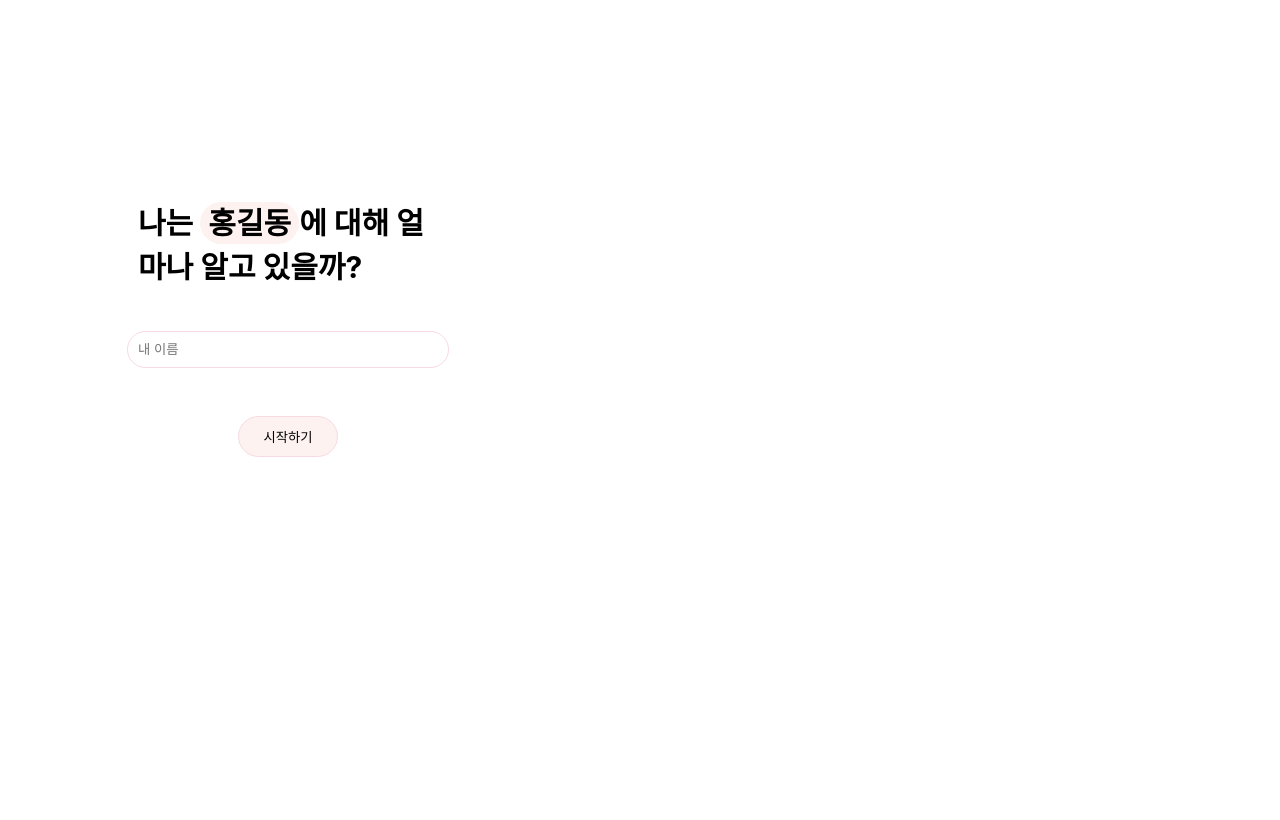
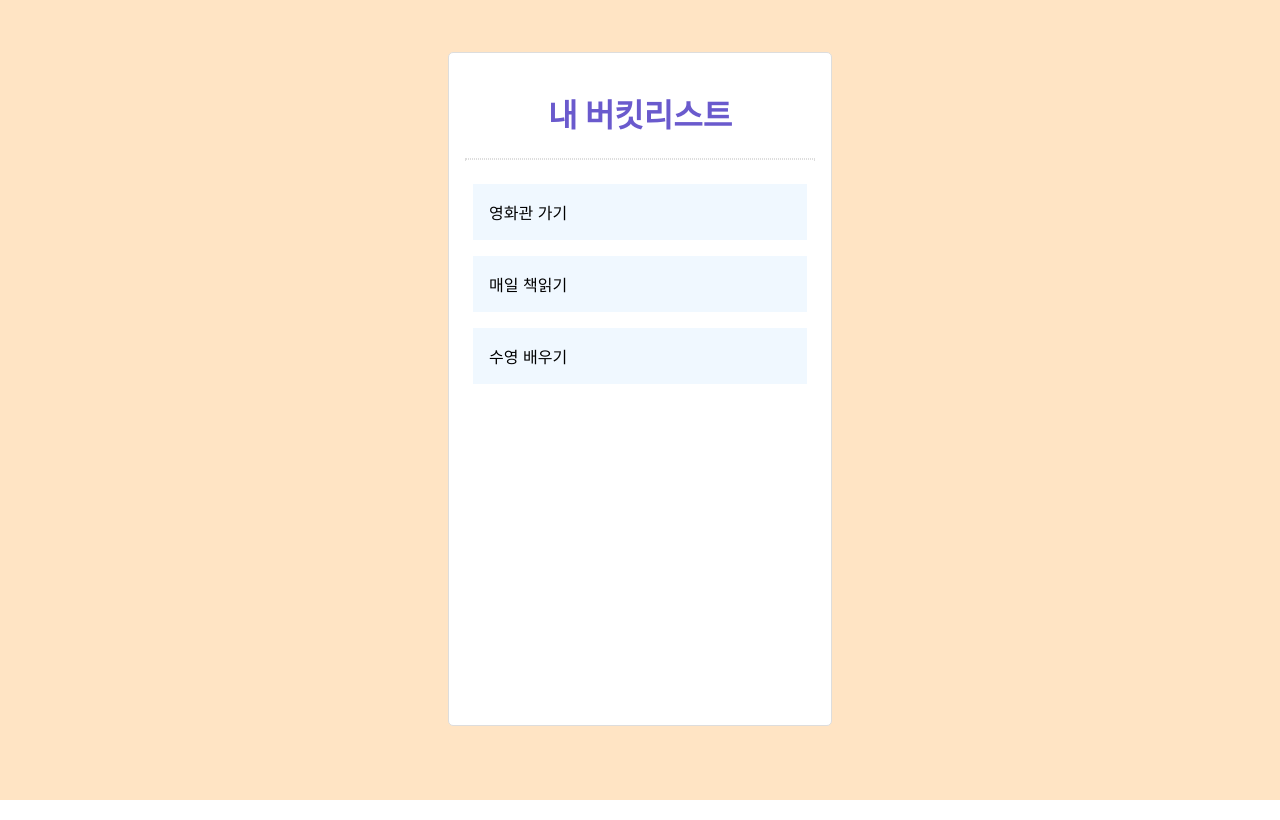
Before and after one commit to bbjoite09/React_Project, a React (Create React App) app in the folder week-1/: page / in a window 1280 px wide. Built offline with nearby package versions, Linux system fonts and the light colour scheme.

Commit message:
feat : add scss

```diff
--- a/week-1/src/App.js
+++ b/week-1/src/App.js
@@ -2,26 +2,34 @@ import React from 'react';
 import logo from './logo.svg';
 // BucketList 컴포넌트를 import 해옵니다.
 // import [컴포넌트 명] from [컴포넌트가 있는 파일경로];
-import Start2 from './Start2';
-import './hw.css'
-
+import BucketList from './BucketList';
+// import './style.css';
+import './scss_ex.scss'
 // 클래스형 컴포넌트는 이렇게 생겼습니다!
 class App extends React.Component {
 
-    constructor(props) {
+  constructor(props){
     super(props);
     // App 컴포넌트의 state를 정의해줍니다.
     this.state = {
-            name: "홍길동",
+      list: ['영화관 가기', '매일 책읽기', '수영 배우기'],
     };
   }
 
   // 랜더 함수 안에 리액트 엘리먼트를 넣어줍니다!
   render() {
     // this 키워드를 통해 state에 접근할 수 있어요.
+    console.log(this.state);
+
       return (
       <div className="App">
-                <Start2 name={this.state.name}/>
+        <div className="container">
+            <h1 className="title">내 버킷리스트</h1>
+            <hr className="line"/>
+            {/* 컴포넌트를 넣어줍니다. */}
+            {/* <컴포넌트 명 [props 명]={넘겨줄 것(리스트, 문자열, 숫자, ...)}/> */}
+            <BucketList list={this.state.list} />
+        </div>
       </div>
     );
   }
--- /dev/null
+++ b/week-1/src/scss_ex.scss
@@ -0,0 +1,46 @@
+$bgColor: #eee;
+
+.App {
+    width: 100vw;
+    min-height: 100vh;
+    background-color: #{$bgColor};
+    padding: 32px;
+    box-sizing: border-box;
+    &:hover{
+        background-color: bisque;
+    }
+}
+
+.container {
+    max-width: 350px;
+    min-height: 80vh;
+    background-color: #fff;
+    padding: 16px;
+    margin: 20px auto;
+    border-radius: 5px;
+    border: 1px solid #ddd;
+}
+
+.title {
+    color: slateblue;
+    text-align: center;
+}
+
+.line {
+    margin: 16px 0px;
+    border: 1px dotted #ddd;
+}
+
+.lists {
+    display: flex;
+    flex-direction: column;
+    height: 100%;
+    overflow-x: hidden;
+    overflow-y: auto;
+}
+
+.list-item {
+    padding: 16px;
+    margin: 8px;
+    background-color: aliceblue;
+}
```
Lines whose indentation alone changed are shown as unchanged.
